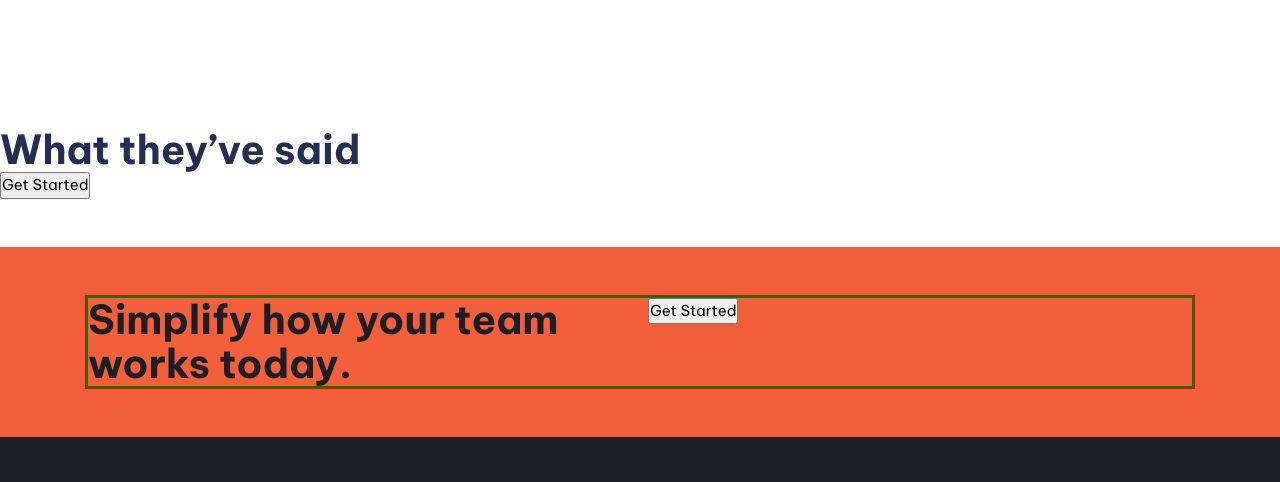
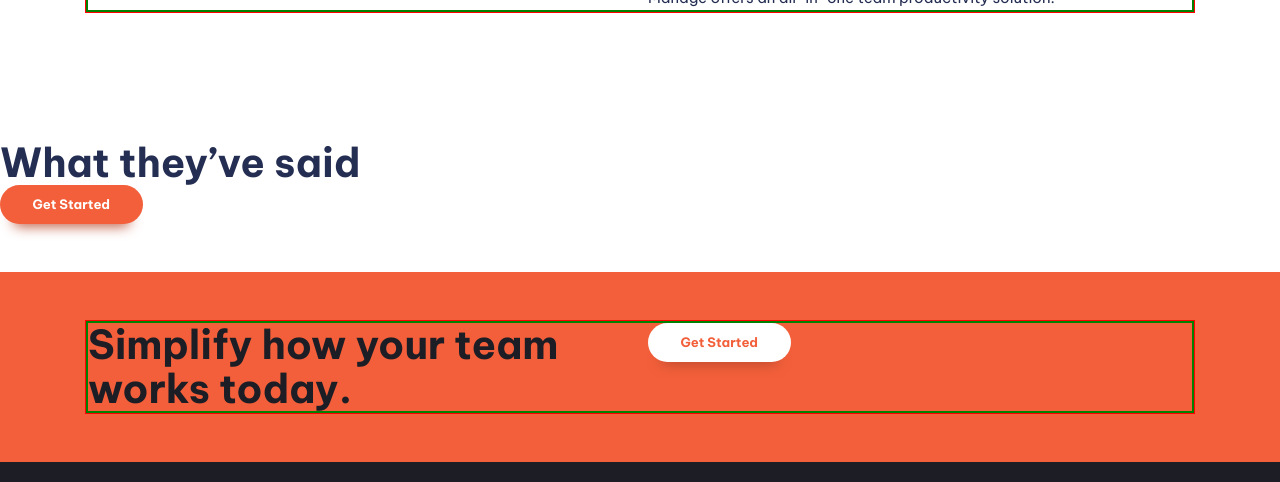
Before and after one commit to Akash1321/htmlCssTutorial, a plain HTML site: page index.html in a window 1280 px wide. Shown: the part 1206-1688 px from the top of the page. Drawn offline with Linux system fonts and the light colour scheme.

Commit message:
general styling completed

```diff
--- a/styles.css
+++ b/styles.css
@@ -2,7 +2,9 @@
 
 :root {
 
+  --clr-accent-500: hsl(12, 60%, 45%);
   --clr-accent-400: hsl(12, 88%, 59%);
+  --clr-accent-300: hsl(12, 88%, 75%);
   --clr-accent-100: hsl(13, 100%, 96%);
 
   --clr-primary-400: hsl(228, 39%, 23%);
@@ -262,3 +264,33 @@ body {
   font-family: var(--ff-body);
   color: var(--clr-primary-400);
 }
+
+.button {
+  cursor: pointer;
+  text-decoration: none;
+  border: 0;
+  border-radius: 100vmax;
+  padding: 1em 2.5em;
+  font-weight: var(--fw-bold);
+  font-size: var(--fs-button);
+  line-height: 1;
+  color: var(--clr-neutral-900);
+  background-color: var(--clr-accent-400);
+  box-shadow: 0 1.125em 1em -1em var(--clr-accent-500);
+}
+
+.button[data-type="inverted"]{
+  background-color: var(--clr-neutral-900);
+  color: var(--clr-accent-400);
+}
+
+.button[data-type="inverted"]:hover,
+.button[data-type="inverted"]:focus-visible{
+ background-color: var(--clr-neutral-900);
+ color: var(--clr-accent-300)
+}
+
+.button:hover,
+.button:focus-visible{
+ background-color: var(--clr-accent-300);
+}
```
